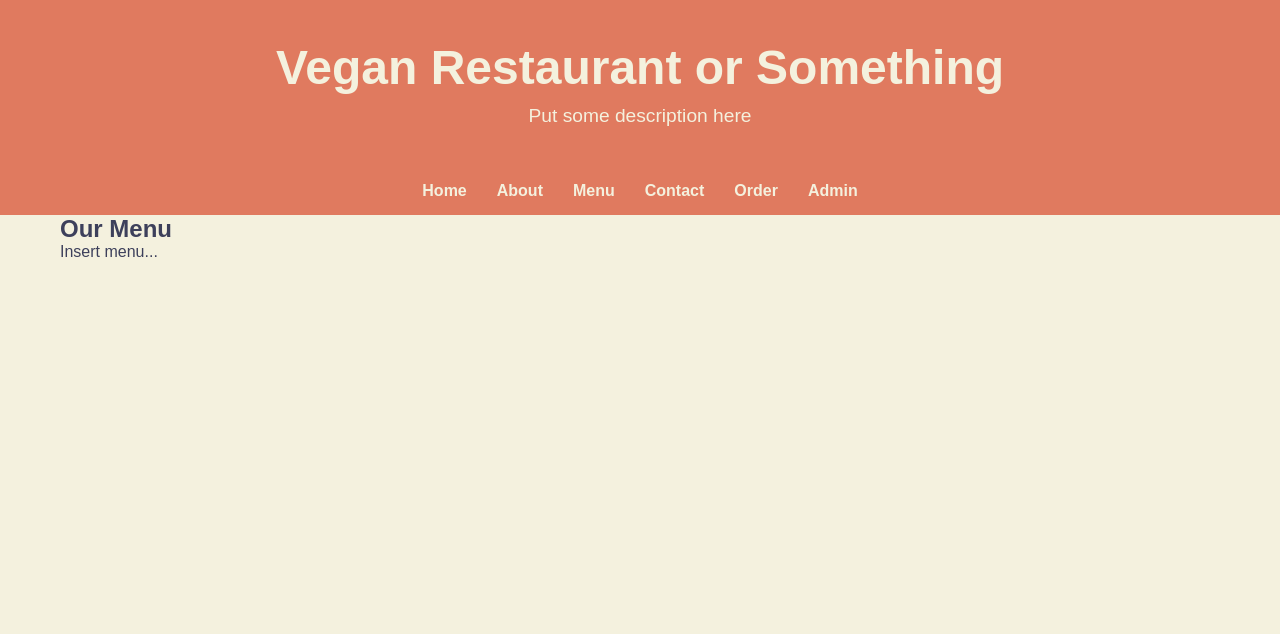
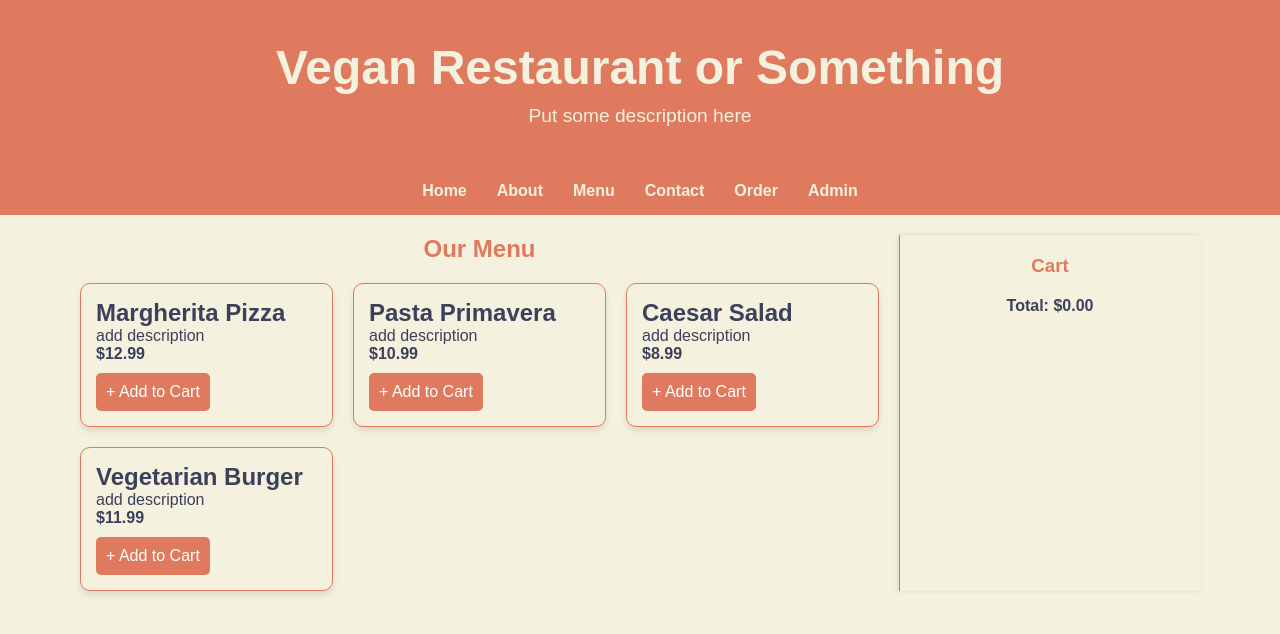
Before and after one commit to rebanto/tsa-webmaster-24, a React (Create React App) app in the folder client/: page /menu in a window 1280 px wide. Shown: the top 634 px of the page. Built offline with nearby package versions, Linux system fonts and the light colour scheme.

Commit message:
cart sidebar for menu page

```diff
--- a/client/src/pages/AdminPage.css
+++ b/client/src/pages/AdminPage.css
@@ -57,3 +57,13 @@
   transform: scale(1.5); /* Make the checkbox a little bigger */
   cursor: pointer;
 }
+
+table ul {
+  list-style-type: none;
+  padding-left: 0;
+}
+
+table li {
+  font-size: 1rem;
+  color: #3D405B;
+}
--- a/client/src/pages/AdminPage.js
+++ b/client/src/pages/AdminPage.js
@@ -7,7 +7,7 @@ const AdminPage = () => {
   useEffect(() => {
     const fetchOrders = async () => {
       try {
-        const response = await fetch("http://localhost:5000/api/orders");
+        const response = await fetch("http://localhost:5000/api/admin/orders");
         const data = await response.json();
         setOrders(data);
       } catch (error) {
@@ -18,10 +18,22 @@ const AdminPage = () => {
     fetchOrders();
   }, []);
 
-  const handleCheckboxChange = (index) => {
-    const updatedOrders = [...orders];
-    updatedOrders[index].completed = !updatedOrders[index].completed;
-    setOrders(updatedOrders);
+  const handleCheckboxChange = async (index) => {
+    try {
+      const response = await fetch(`http://localhost:5000/api/orders/${index}`, {
+        method: 'DELETE',
+        headers: {
+          'Content-Type': 'application/json',
+        },
+      });
+      if (response.ok) {
+        setOrders(orders.filter((_, i) => i !== index));
+      } else {
+        console.error("Failed to delete order");
+      }
+    } catch (error) {
+      console.error("error:", error);
+    }
   };
 
   return (
@@ -33,19 +45,28 @@ const AdminPage = () => {
           <tr>
             <th>Name</th>
             <th>Email</th>
-            <th>Item</th>
+            <th>Items</th>
             <th>Quantity</th>
             <th>Completed</th>
           </tr>
         </thead>
         <tbody>
           {orders.map((order, index) => (
-            !order.completed && (
             <tr key={index}>
               <td>{order.name}</td>
               <td>{order.email}</td>
-                <td>{order.item}</td>
-                <td>{order.quantity}</td>
+              <td>
+                {order.items ? (
+                  <ul>
+                    {order.items.map((item, idx) => (
+                      <li key={idx}>{item.name} - ${item.price}</li>
+                    ))}
+                  </ul>
+                ) : (
+                  order.item
+                )}
+              </td>
+              <td>{order.quantity || order.items.length}</td>
               <td>
                 <input
                   type="checkbox"
@@ -54,7 +75,6 @@ const AdminPage = () => {
                 />
               </td>
             </tr>
-            )
           ))}
         </tbody>
       </table>
--- a/client/src/pages/Menu.js
+++ b/client/src/pages/Menu.js
@@ -1,10 +1,53 @@
-import React from 'react';
+import React, { useState } from 'react';
+import './MenuPage.css';
 
 function Menu() {
+  const [cart, setCart] = useState([]);
+
+  const menuItems = [
+    { id: 1, name: 'Margherita Pizza', description: 'add description', price: 12.99 },
+    { id: 2, name: 'Pasta Primavera', description: 'add description', price: 10.99 },
+    { id: 3, name: 'Caesar Salad', description: 'add description', price: 8.99 },
+    { id: 4, name: 'Vegetarian Burger', description: 'add description', price: 11.99 },
+  ];
+
+  const addToCart = (item) => {
+    const updatedCart = [...cart, item];
+    setCart(updatedCart);
+    localStorage.setItem('cart', JSON.stringify(updatedCart));
+  };
+
+  const getTotalPrice = () => {
+    return cart.reduce((total, item) => total + item.price, 0).toFixed(2);
+  };
+
   return (
-    <div>
-      <h2>Our Menu</h2>
-      <p>Insert menu...</p>
+    <div className="menu">
+      <div className="menu-content">
+        <h2>Our Menu</h2>
+        <div className="menu-items">
+          {menuItems.map((item) => (
+            <div key={item.id} className="menu-item">
+              <div className="item-info">
+                <h3>{item.name}</h3>
+                <p>{item.description}</p>
+                <p className="price">${item.price}</p>
+              </div>
+              <button className="add-to-cart" onClick={() => addToCart(item)}>+ Add to Cart</button>
+            </div>
+          ))}
+        </div>
+      </div>
+
+      <div className="cart">
+        <h3>Cart</h3>
+        <ul>
+          {cart.map((item, index) => (
+            <li key={index}>{item.name} - ${item.price}</li>
+          ))}
+        </ul>
+        <div className="total">Total: ${getTotalPrice()}</div>
+      </div>
     </div>
   );
 }
--- /dev/null
+++ b/client/src/pages/MenuPage.css
@@ -0,0 +1,95 @@
+.menu {
+    display: flex;
+    padding: 20px;
+    font-family: Arial, sans-serif;
+  }
+
+  h2 {
+    text-align: center;
+    color: #E07A5F;
+  }
+
+  .menu-items {
+    flex: 1;
+    display: grid;
+    grid-template-columns: repeat(auto-fill, minmax(200px, 1fr));
+    gap: 20px;
+    margin-top: 20px;
+  }
+
+  .menu-item {
+    border: 1px solid #E07A5F;
+    border-radius: 10px;
+    padding: 15px;
+    background-color: #F4F1DE;
+    box-shadow: 0px 4px 6px rgba(0, 0, 0, 0.1);
+  }
+
+  .menu-item h3 {
+    color: #3D405B;
+    font-size: 1.5rem;
+  }
+
+  .menu-item p {
+    color: #3D405B;
+    font-size: 1rem;
+  }
+
+  .price {
+    font-weight: bold;
+    color: #E07A5F;
+  }
+
+  .add-to-cart {
+    margin-top: 10px;
+    padding: 10px;
+    background-color: #E07A5F;
+    color: white;
+    border: none;
+    border-radius: 5px;
+    cursor: pointer;
+  }
+
+  .add-to-cart:hover {
+    background-color: #3D405B;
+  }
+
+  .cart {
+    width: 300px;
+    max-height: calc(100vh - 60px);
+    background-color: #F4F1DE;
+    box-shadow: -2px 0 5px rgba(0, 0, 0, 0.1);
+    padding: 20px;
+    overflow-y: auto;
+    position: sticky;
+    top: 60px;
+  }
+
+  .cart h3 {
+    text-align: center;
+    color: #E07A5F;
+  }
+
+  .cart ul {
+    list-style-type: none;
+    padding-left: 0;
+  }
+
+  .cart li {
+    font-size: 1.1rem;
+    color: #3D405B;
+    margin-bottom: 10px;
+  }
+
+  .cart .total {
+    font-weight: bold;
+    color: #3D405B;
+    margin-top: 20px;
+    text-align: center;
+  }
+
+  .menu-content {
+    flex: 1;
+    padding-right: 20px;
+    border-right: 1px solid #E07A5F;
+  }
--- a/client/src/pages/Order.js
+++ b/client/src/pages/Order.js
@@ -1,32 +1,37 @@
-import React, { useState } from "react";
+import React, { useState, useEffect } from "react";
 import './Order.css';
 
 function Order() {
   const [orderDetails, setOrderDetails] = useState({
     name: "",
     email: "",
-    item: "",
-    quantity: 1,
   });
+  const [cart, setCart] = useState([]);
+
+  useEffect(() => {
+    const storedCart = JSON.parse(localStorage.getItem('cart')) || [];
+    setCart(storedCart);
+  }, []);
 
   const handleInputChange = (e) => {
     const { name, value } = e.target;
     setOrderDetails({ ...orderDetails, [name]: value });
   };
 
-  const handleSubmit = (e) => {
+  const handleCartSubmit = (e) => {
     e.preventDefault();
     fetch("http://localhost:5000/api/orders", {
       method: "POST",
       headers: {
         "Content-Type": "application/json",
       },
-      body: JSON.stringify(orderDetails), // send order as JSON string
+      body: JSON.stringify({ name: orderDetails.name, email: orderDetails.email, items: cart }),
     })
       .then((response) => response.json())
       .then((data) => {
-        alert(`${data.message}`); // print message returned from flask server
-        setOrderDetails({ name: "", email: "", item: "", quantity: 1 });
+        alert(`${data.message}`);
+        setCart([]);
+        localStorage.removeItem('cart');
       })
       .catch((error) => console.error("error:", error));
   };
@@ -34,7 +39,15 @@ function Order() {
   return (
     <div className="order-page">
       <h2>Order Your Meal</h2>
-      <form onSubmit={handleSubmit}>
+      <div className="cart">
+        <h3>Cart</h3>
+        <ul>
+          {cart.map((item, index) => (
+            <li key={index}>{item.name} - ${item.price}</li>
+          ))}
+        </ul>
+        {cart.length > 0 && (
+          <form onSubmit={handleCartSubmit}>
             <div>
               <label>Name: </label>
               <input
@@ -55,34 +68,10 @@ function Order() {
                 required
               />
             </div>
-        <div>
-          <label>Item: </label>
-          <select
-            name="item"
-            value={orderDetails.item}
-            onChange={handleInputChange}
-            required
-          >
-            <option value="">Select an item</option>
-            <option value="Vegan Burger">Vegan Burger</option>
-            <option value="Vegan Pizza">Vegan Pizza</option>
-            <option value="Salad">Salad</option>
-            <option value="Vegan Soup">Vegan Soup</option>
-          </select>
+            <button type="submit">Place Cart Order</button>
+          </form>
+        )}
       </div>
-        <div>
-          <label>Quantity: </label>
-          <input
-            type="number"
-            name="quantity"
-            value={orderDetails.quantity}
-            onChange={handleInputChange}
-            min="1"
-            required
-          />
-        </div>
-        <button type="submit">Place Order</button>
-      </form>
     </div>
   );
 }
```
Also changed, not shown: 1 other file (tests, documents, lock files or other folders). Lines whose indentation alone changed are shown as unchanged.
